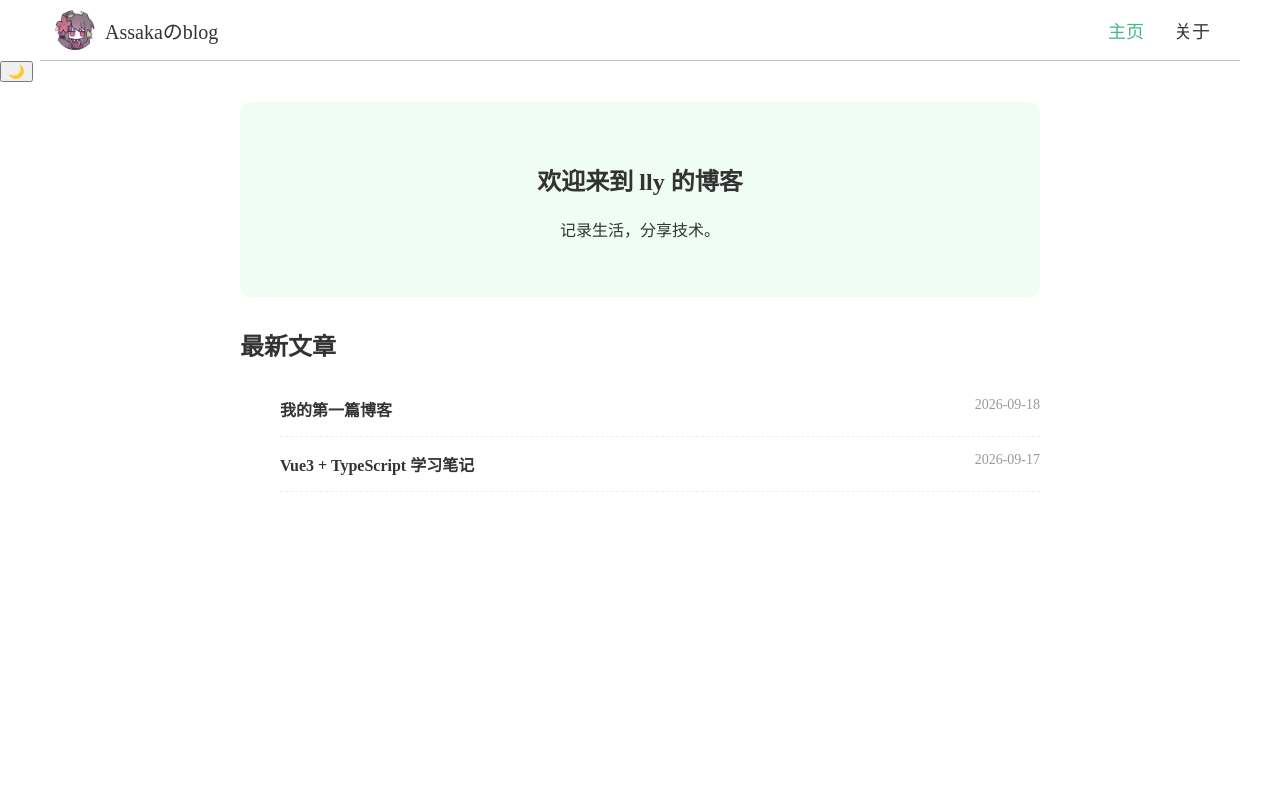
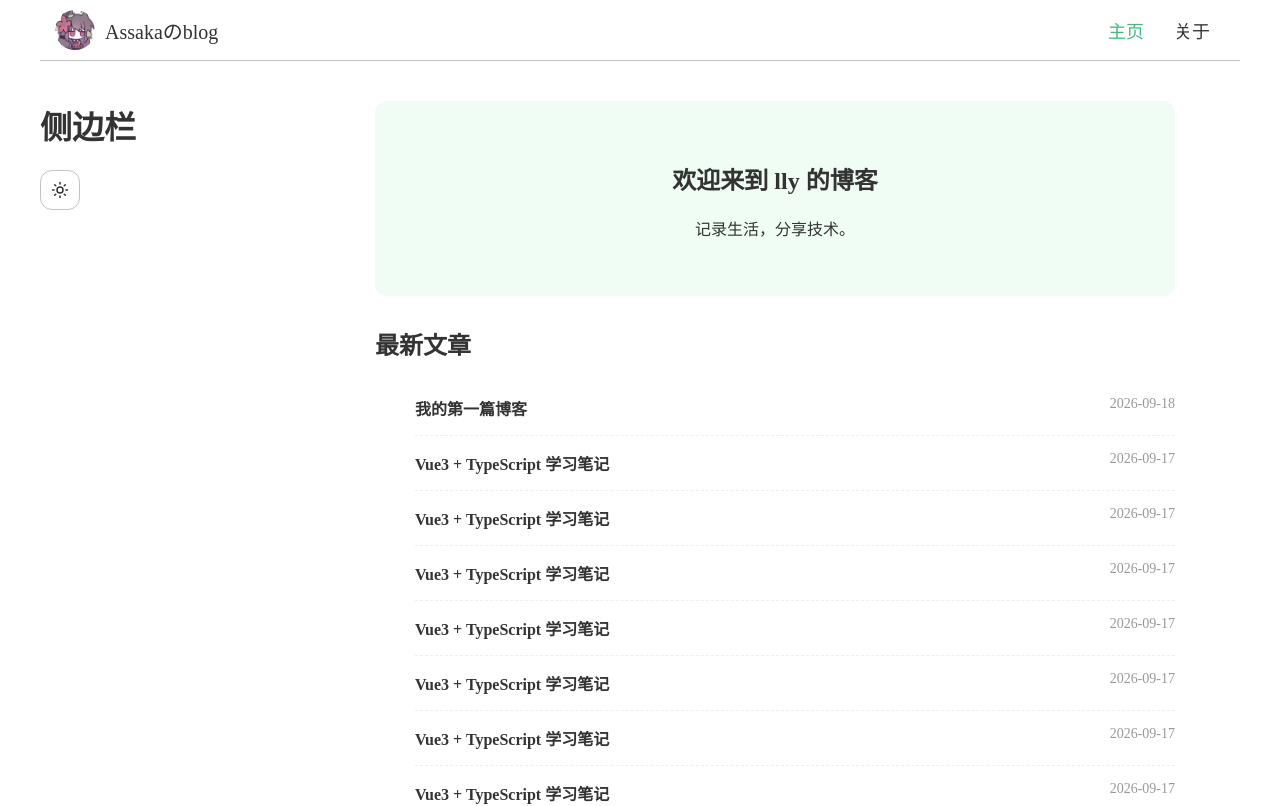
Before and after one commit to Assaka-max/Assaka_blog, a Vue app in the folder blog_frontend/: page / in a window 1280 px wide. Shown: the top 806 px of the page. Built offline with nearby package versions, Linux system fonts and the light colour scheme.

Commit message:
侧边栏

```diff
--- a/blog_frontend/src/App.vue
+++ b/blog_frontend/src/App.vue
@@ -1,16 +1,17 @@
 <script setup lang="ts">
+  import {ref} from 'vue';
+  import Layout from './components/Layout.vue';
   import NavBar from './components/NavBar.vue';
-  import ThemeToggle from './components/ThemeToggle.vue';
+
+  const isSidebarOpen = ref(false)
 </script>
 
 <template>
-  <div class="app-wrapper">
-    <NavBar></NavBar>
-    <ThemeToggle></ThemeToggle>
-  </div>
-  <main class="main-content">
-    <router-view></router-view>
-  </main>
+
+  <NavBar @toggle-sidebar="isSidebarOpen = !isSidebarOpen"></NavBar>
+
+  <Layout :is-sidebar-open="isSidebarOpen" @close-sidebar="isSidebarOpen = false"></Layout>
+
 </template>
 
 
--- /dev/null
+++ b/blog_frontend/src/components/Layout.vue
@@ -0,0 +1,52 @@
+<template>
+
+  <div class="main-layout">
+
+    <!-- 移动端遮罩层 -->
+    <div
+      v-if="isSidebarOpen"
+      class="sidebar-overlay"
+      @click="$emit('close-sidebar')"
+    ></div>
+
+    <SideBar :is-open="isSidebarOpen" @close-sidebar="$emit('close-sidebar')"></SideBar>
+
+    <main class="content">
+      <router-view></router-view>
+    </main>
+  </div>
+
+</template>
+
+<script setup lang="ts">
+  import SideBar from './SideBar.vue';
+  defineProps<{isSidebarOpen: boolean}>()
+  defineEmits<{ (e: 'close-sidebar'): void}>()
+</script>
+
+<style scoped>
+.main-layout {
+  display: flex;
+  max-width: var(--max-width);
+  margin: 0 auto;
+  gap: 20px; /* 侧边栏和文章之间的间距 */
+  padding: 20px;
+  align-items: flex-start; /* 顶部对齐，防止侧边栏被拉伸 */
+}
+
+.content {
+  flex: 1; /* 文章区占据剩余宽度 */
+  min-width: 0; /* 核心细节：防止宽表格或长代码撑破页面 */
+}
+
+/* 移动端遮罩层样式 */
+.sidebar-overlay {
+  position: fixed;
+  top: var(--navbar-height);
+  left: 0;
+  width: 100vw;
+  height: calc(100vh - var(--navbar-height));
+  background: rgba(0, 0, 0, 0.2);
+  z-index: 150; /* 高于内容，低于侧边栏 */
+}
+</style>
--- a/blog_frontend/src/components/NavBar.vue
+++ b/blog_frontend/src/components/NavBar.vue
@@ -1,9 +1,11 @@
 <template>
   <header class="navbar">
+
     <div class="logo-section">
       <img src="../assets/avatar.jpg" alt="Avatar" class="avatar">
       <span class="site-title">Assakaのblog</span>
     </div>
+
     <nav class="nav-links">
       <router-link
         v-for="item in navItems"
@@ -15,11 +17,18 @@
           {{ item.name }}
       </router-link>
     </nav>
+
+    <button class="hamburger" @click="$emit('toggle-sidebar')">
+      <span></span><span></span><span></span>
+    </button>
+
   </header>
 </template>
 
 <script setup lang="ts">
   import {useRoute} from 'vue-router'
+  // 定义 emit，向父组件抛事件
+  defineEmits<{ (e: 'toggle-sidebar'): void}> ()
 
   interface NavItem {
     name: string
@@ -36,6 +45,15 @@
 
 <style scoped>
 .navbar {
+  position: sticky;
+  top: 0;
+  z-index: 100;
+
+  /* 毛玻璃核心：半透明背景 + 模糊 */
+  background-color: var(--frosted-background-color);
+  backdrop-filter: var(--frosted-backdrop-filter);
+  -webkit-backdrop-filter: var(--frosted-webkit-backdrop-filter);
+
   display: flex;
   justify-content: space-between;
   align-items: center;
@@ -58,12 +76,6 @@
   font-weight: var(--font-weight-md);
   margin-left: 10px;
   color: var(--text-color);
-}
-
-@media (max-width: 768px) {
-  .site-title {
-    display: none;
-  }
 }
 
 .avatar {
@@ -91,4 +103,36 @@
 .is-active {
   color: var(--color-primary-hover);
 }
+
+.hamburger {
+  display: none;
+  flex-direction: column;
+  gap: 5px;
+  background: none;
+  border: none;
+  cursor: pointer;
+  margin-right: 15px;
+}
+
+.hamburger span {
+  width: 25px;
+  height: 3px;
+  background: var(--text-color);
+  border-radius: 2px;
+}
+
+/* 👇 移动端媒体查询 */
+@media (max-width: 768px) {
+  .site-title {
+    display: none;
+  }
+
+  /* 移动端显示汉堡菜单，隐藏顶部导航链接（因为导航链接放进侧边栏了） */
+  .hamburger {
+    display: flex;
+  }
+  /* .nav-links {
+    display: none;
+  } */
+}
 </style>
--- /dev/null
+++ b/blog_frontend/src/components/SideBar.vue
@@ -0,0 +1,47 @@
+<template>
+  <div class="sidebar" :class="{'is-open': isOpen}">
+    <h1>侧边栏</h1>
+    <ThemeToggle></ThemeToggle>
+  </div>
+</template>
+
+<script setup lang="ts">
+  import ThemeToggle from './ThemeToggle.vue';
+  defineProps<{ isOpen: boolean}>()
+  defineEmits<{ (e: 'close-sidebar'): void}>()
+</script>
+
+<style scoped>
+.sidebar {
+  width: 250px; /* 侧边栏固定宽度 */
+  /* 防止被文章挤扁：flex-shrink: 0;  */
+  position: sticky; /* 侧边栏跟随滚动 */
+  top: 80px; /* 导航栏高度(60) + 一点间距(20) */
+}
+
+@media (max-width: 768px) {
+  .sidebar {
+    position: fixed;
+    top: var(--navbar-height);
+    right: -100%; /* 默认移出屏幕外 */
+    width: 250px;
+    height: calc(100vh - var(--navbar-height));
+    z-index: 200; /* 高于遮罩层 */
+
+    /* 磨砂效果 */
+    background-color: var(--frosted-background-color);
+    backdrop-filter: var(--frosted-backdrop-filter);
+    -webkit-backdrop-filter: var(--frosted-webkit-backdrop-filter);
+
+    transition: 0.3s cubic-bezier(0.4, 0, 0.2, 1); /* 滑入动画 */
+    padding: 20px;
+    overflow-y: auto; /* 内容多时内部可滚动 */
+    box-shadow: 2px 0 10px rgba(0,0,0,0.1);
+  }
+
+  /* 激活状态：滑入屏幕 */
+  .sidebar.is-open {
+    right: 0;
+  }
+}
+</style>
--- a/blog_frontend/src/components/ThemeToggle.vue
+++ b/blog_frontend/src/components/ThemeToggle.vue
@@ -1,6 +1,35 @@
 <template>
   <button class="theme-toggle" @click="toggleTheme" :aria-pressed="isDark">
-    {{ isDark ? '☀️' : '🌙' }}
+    <!-- {{ isDark ? '☀️' : '🌙' }} -->
+    <svg
+      v-if="!isDark"
+      class="icon"
+      viewBox="0 0 24 24"
+      width="18"
+      height="18"
+      fill="none"
+      stroke="currentColor"
+      stroke-width="2"
+      stroke-linecap="round"
+      stroke-linejoin="round"
+    >
+      <circle cx="12" cy="12" r="4" />
+      <path d="M12 2v2M12 20v2M4.93 4.93l1.41 1.41M17.66 17.66l1.41 1.41M2 12h2M20 12h2M4.93 19.07l1.41-1.41M17.66 6.34l1.41-1.41" />
+    </svg>
+    <svg
+      v-else
+      class="icon"
+      viewBox="0 0 24 24"
+      width="18"
+      height="18"
+      fill="none"
+      stroke="currentColor"
+      stroke-width="2"
+      stroke-linecap="round"
+      stroke-linejoin="round"
+    >
+      <path d="M21 12.79A9 9 0 1 1 11.21 3 7 7 0 0 0 21 12.79z" />
+    </svg>
   </button>
 </template>
 
@@ -20,3 +49,23 @@
     localStorage.setItem('theme', theme)
   }
 </script>
+
+<style scoped>
+.theme-toggle {
+  width: 40px;
+  height: 40px;
+  display: grid;
+  place-items: center;
+  border: 1px solid var(--border-color);
+  border-radius: var(--border-radius);
+  background: transparent;
+  color: var(--text-color); /* 图标颜色自动跟随主题 */
+  cursor: pointer;
+  transition: background-color 0.2s, border-color 0.2s, color 0.2s;
+}
+
+.icon {
+  display: block;
+  transition: transform 0.3s ease, opacity 0.3s ease;
+}
+</style>
--- a/blog_frontend/src/styles/tokens.css
+++ b/blog_frontend/src/styles/tokens.css
@@ -22,6 +22,16 @@
   --max-width: 1200px;
   --navbar-height: 60px;
   --phone-width: 768px;
+
+  /* 圆角 */
+  --border-radius: 12px;
+
+  /* 毛玻璃 */
+  --frosted-background-color: color-mix(in srgb, var(--bg-color) 20%, transparent);
+  --frosted-backdrop-filter: blur(12px) saturate(180%);
+  --frosted-webkit-backdrop-filter: blur(12px) saturate(180%);
+
+  --navbar-height: 60px;
 }
 
 [data-theme="dark"] {
--- a/blog_frontend/src/views/HomeView.vue
+++ b/blog_frontend/src/views/HomeView.vue
@@ -4,7 +4,17 @@ import { ref } from 'vue'
 // 模拟一些博客文章数据
 const posts = ref([
   { id: 1, title: '我的第一篇博客', date: '2026-09-18' },
-  { id: 2, title: 'Vue3 + TypeScript 学习笔记', date: '2026-09-17' }
+  { id: 2, title: 'Vue3 + TypeScript 学习笔记', date: '2026-09-17' },
+  { id: 2, title: 'Vue3 + TypeScript 学习笔记', date: '2026-09-17' },
+  { id: 2, title: 'Vue3 + TypeScript 学习笔记', date: '2026-09-17' },
+  { id: 2, title: 'Vue3 + TypeScript 学习笔记', date: '2026-09-17' },
+  { id: 2, title: 'Vue3 + TypeScript 学习笔记', date: '2026-09-17' },
+  { id: 2, title: 'Vue3 + TypeScript 学习笔记', date: '2026-09-17' },
+  { id: 2, title: 'Vue3 + TypeScript 学习笔记', date: '2026-09-17' },
+  { id: 2, title: 'Vue3 + TypeScript 学习笔记', date: '2026-09-17' },
+  { id: 2, title: 'Vue3 + TypeScript 学习笔记', date: '2026-09-17' },
+  { id: 2, title: 'Vue3 + TypeScript 学习笔记', date: '2026-09-17' },
+  { id: 2, title: 'Vue3 + TypeScript 学习笔记', date: '2026-09-17' },
 ])
 </script>
 
```
